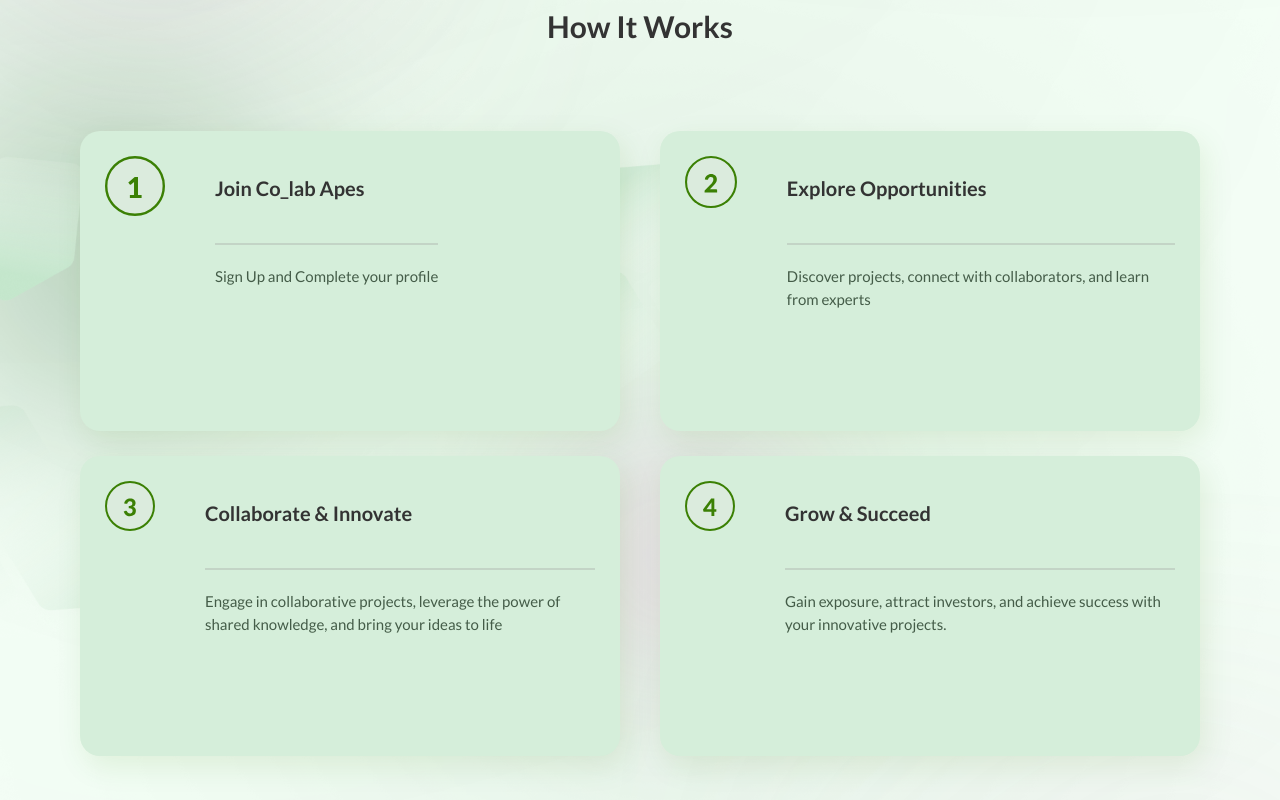
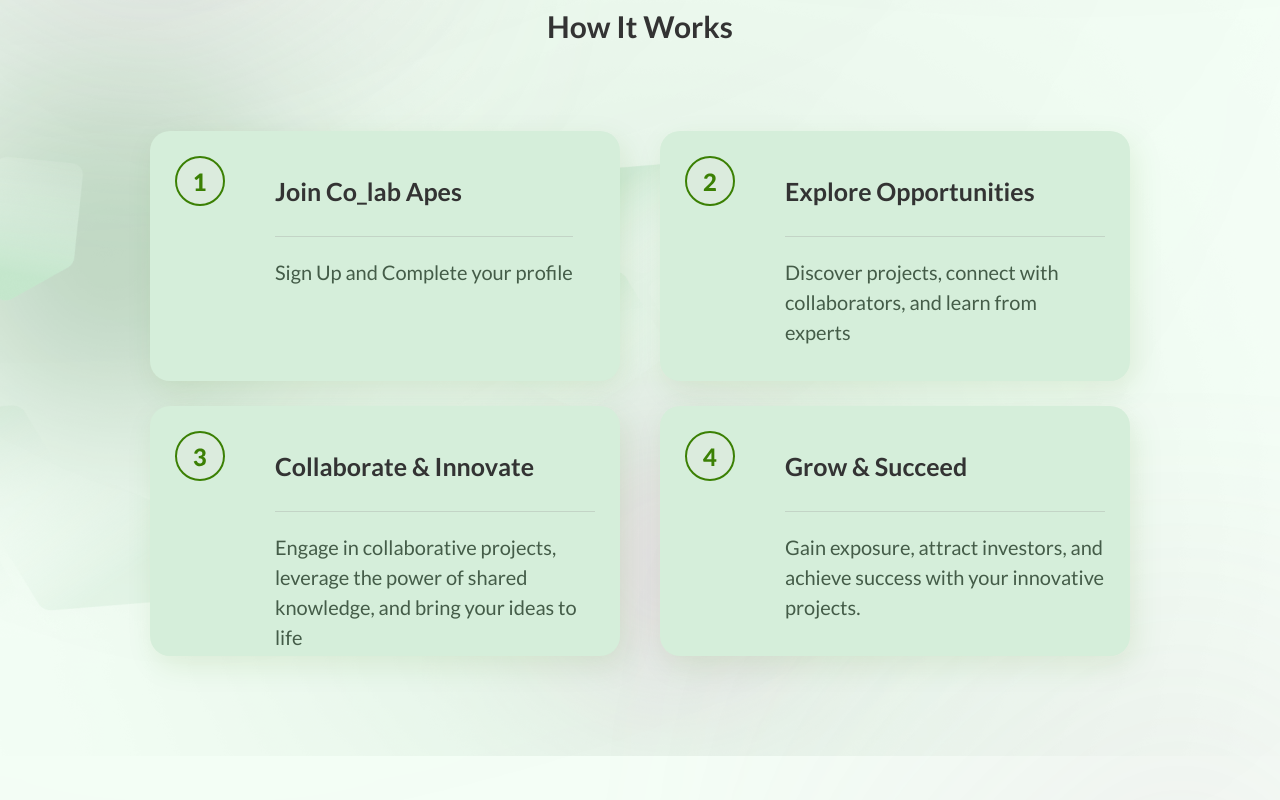
Before and after one commit to Colab-Apes/new_landing_page, a React (Vite) app: page / in a window 1280 px wide. Shown: the part 3100-3900 px from the top of the page. Built offline with nearby package versions, Linux system fonts and the light colour scheme.

Commit message:
faq almost done

```diff
--- a/src/NewLandingPage/LandPage.jsx
+++ b/src/NewLandingPage/LandPage.jsx
@@ -6,7 +6,7 @@
 import LearningPool from "./components/LearningPool";
 import BuildTheFuture from "./components/BuildTheFuture";
 import ValueStake from "./components/ValueStake";
-import HowItWorks from "./components/HowItWorks";
+import HowItWorks from "./components/Howitworks/HowItWorks";
 import Ready from "./components/Ready";
 import JoinOurNewsLetter from "./components/JoinOurNewsLetter";
 import Foot from "./components/Foot";
--- a/src/NewLandingPage/components/HowItWorks.jsx
+++ /dev/null
@@ -1,85 +0,0 @@
-import React from "react";
-import one from "../../assets/svg/1.svg";
-import two from "../../assets/svg/2.svg";
-import three from "../../assets/svg/3.svg";
-import four from "../../assets/svg/4.svg";
-
-const HowItWorks = () => {
-  return (
-    <div>
-      {" "}
-      <div className=" py-40 mt-64 lg:mt-36 z-10 w-full bg-no-repeat bg-[url('./assets/bg/bg.png')]  mx-auto px-4   md:px-14 lg:px-32 relative">
-        {/* <div className="absolute -z-10 blur-[150px] right-[2rem] w-[300px] h-[300px]  hidden lg:block  bg-[#C26AAA] rounded-[410.85px]"></div>
-        <div className="absolute hidden lg:block -z-10 blur-[150px] bottom-[-18rem] left-[-6rem]  lg:w-[387px] h-[410.85px] bg-[#C26AAA] rounded-[410.85px]"></div> */}
-        <div className="w-full text-center text-5xl text-[#333] font-bold mb-36">
-          How It Works
-        </div>
-        <div className="   flex flex-col mt-20  md:flex-row gap-x-[8rem]  lg:gap-x-[4rem] justify-between items-start lg:mb-10">
-          {/* <div className="flex rounded-[20px]  bg-[#ECF8EE] h-[22rem] w-full"></div> */}
-
-          <div className="flex mt-20 lg:mt-0  items-start gap-x-20 rounded-[20px] pb-26  lg:pb-20  shadow-[5px_10px_30px_0px_rgba(59,_128,_4,_0.10)] bg-[#D5EEDA] py-10 px-10  h-[30rem] w-[50%] ">
-            <img src={one} alt="One" className="w-[6rem] object-contain" />
-
-            <div className="w-text mt-7">
-              <h1 className="text-[2rem] text-[#333333] font-semibold mb-16 ">
-                Join Co_lab Apes
-              </h1>
-              <div className="border border-[#999]/[0.3] mt-8"></div>
-              <p className="text-[1.5rem] text-[#445C48]  font-normal mt-8">
-                Sign Up and Complete your profile
-              </p>
-            </div>
-          </div>
-
-          <div className="flex mt-20 lg:mt-0  items-start gap-x-20 rounded-[20px] pb-26  lg:pb-20  shadow-[5px_10px_30px_0px_rgba(59,_128,_4,_0.10)] bg-[#D5EEDA] py-10 px-10 w-[50%] h-[30rem]">
-            <img src={two} alt="One" className="w-[6rem] object-contain" />
-
-            <div className="w-text mt-7">
-              <h1 className="text-[2rem] text-[#333333] font-semibold mb-16 ">
-                Explore Opportunities
-              </h1>
-              <div className="border border-[#999]/[0.3] mt-8"></div>
-              <p className="text-[1.5rem] text-[#445C48]  font-normal mt-8">
-                Discover projects, connect with collaborators, and learn from
-                experts
-              </p>
-            </div>
-          </div>
-        </div>
-        <div className=" flex flex-col mt-20 lg:mt-10  md:flex-row gap-x-[8rem]  lg:gap-x-[4rem] justify-between items-start ">
-          <div className="flex mt-20 lg:mt-0  items-start gap-x-20 rounded-[20px] pb-26  lg:pb-20  shadow-[5px_10px_30px_0px_rgba(59,_128,_4,_0.10)] bg-[#D5EEDA] py-10 px-10  w-[50%] h-[30rem]">
-            <img src={three} alt="One" className="w-[6rem] object-contain" />
-
-            <div className="w-text mt-7">
-              <h1 className="text-[2rem] text-[#333333] font-semibold mb-16 ">
-                Collaborate & Innovate
-              </h1>
-              <div className="border border-[#999]/[0.3] mt-8"></div>
-              <p className="text-[1.5rem] text-[#445C48]  font-normal mt-8">
-                Engage in collaborative projects, leverage the power of shared
-                knowledge, and bring your ideas to life
-              </p>
-            </div>
-          </div>
-
-          <div className="flex mt-20 lg:mt-0  items-start gap-x-20 rounded-[20px] pb-26  lg:pb-20  shadow-[5px_10px_30px_0px_rgba(59,_128,_4,_0.10)] bg-[#D5EEDA] py-10 px-10  w-[50%] h-[30rem]">
-            <img src={four} alt="One" className="w-[6rem] object-contain" />
-
-            <div className="w-text mt-7">
-              <h1 className="text-[2rem] text-[#333333] font-semibold mb-16 ">
-                Grow & Succeed
-              </h1>
-              <div className="border border-[#999]/[0.3] mt-8"></div>
-              <p className="text-[1.5rem] text-[#445C48]  font-normal mt-8">
-                Gain exposure, attract investors, and achieve success with your
-                innovative projects.
-              </p>
-            </div>
-          </div>
-        </div>
-      </div>
-    </div>
-  );
-};
-
-export default HowItWorks;
--- /dev/null
+++ b/src/NewLandingPage/components/Howitworks/Card.jsx
@@ -0,0 +1,21 @@
+import React from "react";
+
+const Card = ({ img, title, details }) => {
+  return (
+    <div className="flex mt-20 lg:mt-0  items-start gap-x-20 rounded-[20px] pb-26  lg:pb-10  shadow-[5px_10px_30px_0px_rgba(59,_128,_4,_0.10)] bg-[#D5EEDA] py-10 px-10  h-[30rem] lg:h-[25rem] w-[50%] ">
+      <img src={img} className=" object-contain" />
+
+      <div className=" mt-7">
+        <h1 className="text-[2.5rem] text-[#333333] font-bold mb-10 ">
+          {title}
+        </h1>
+        <div className="w-full h-[1px] bg-[#999]/[0.3] mt-2"></div>
+        <p className="text-[2rem] text-[#445C48]  font-medium mt-8 leading-[3rem]">
+          {details}
+        </p>
+      </div>
+    </div>
+  );
+};
+
+export default Card;
--- /dev/null
+++ b/src/NewLandingPage/components/Howitworks/HowItWorks.jsx
@@ -0,0 +1,51 @@
+import React from "react";
+import one from "../../../assets/svg/1.svg";
+import two from "../../../assets/svg/2.svg";
+import three from "../../../assets/svg/3.svg";
+import four from "../../../assets/svg/4.svg";
+import Card from "./Card";
+
+const HowItWorks = () => {
+  return (
+    <div>
+      {" "}
+      <div className=" py-40 mt-64 lg:mt-36 z-10 w-full bg-no-repeat bg-[url('./assets/bg/bg.png')]  mx-auto px-4   md:px-14 lg:px-32 xl:px-60 relative">
+        {/* <div className="absolute -z-10 blur-[150px] right-[2rem] w-[300px] h-[300px]  hidden lg:block  bg-[#C26AAA] rounded-[410.85px]"></div>
+        <div className="absolute hidden lg:block -z-10 blur-[150px] bottom-[-18rem] left-[-6rem]  lg:w-[387px] h-[410.85px] bg-[#C26AAA] rounded-[410.85px]"></div> */}
+        <div className="w-full text-center text-5xl text-[#333] font-bold mb-36">
+          How It Works
+        </div>
+        <div className="   flex flex-col mt-20  md:flex-row gap-x-[8rem]  lg:gap-x-[4rem] justify-between items-start lg:mb-10">
+          {/* <div className="flex rounded-[20px]  bg-[#ECF8EE] h-[22rem] w-full"></div> */}
+
+          <Card
+            img={one}
+            title="Join Co_lab Apes"
+            details="Sign Up and Complete your profile"
+          />
+
+          <Card
+            img={two}
+            title="Explore Opportunities"
+            details="Discover projects, connect with collaborators, and learn from experts"
+          />
+        </div>
+        <div className=" flex flex-col mt-20 lg:mt-10  md:flex-row gap-x-[8rem]  lg:gap-x-[4rem] justify-between items-start ">
+          <Card
+            img={three}
+            title="Collaborate & Innovate"
+            details="Engage in collaborative projects, leverage the power of shared knowledge, and bring your ideas to life"
+          />
+
+          <Card
+            img={four}
+            title="Grow & Succeed"
+            details="Gain exposure, attract investors, and achieve success with your innovative projects."
+          />
+        </div>
+      </div>
+    </div>
+  );
+};
+
+export default HowItWorks;
```
